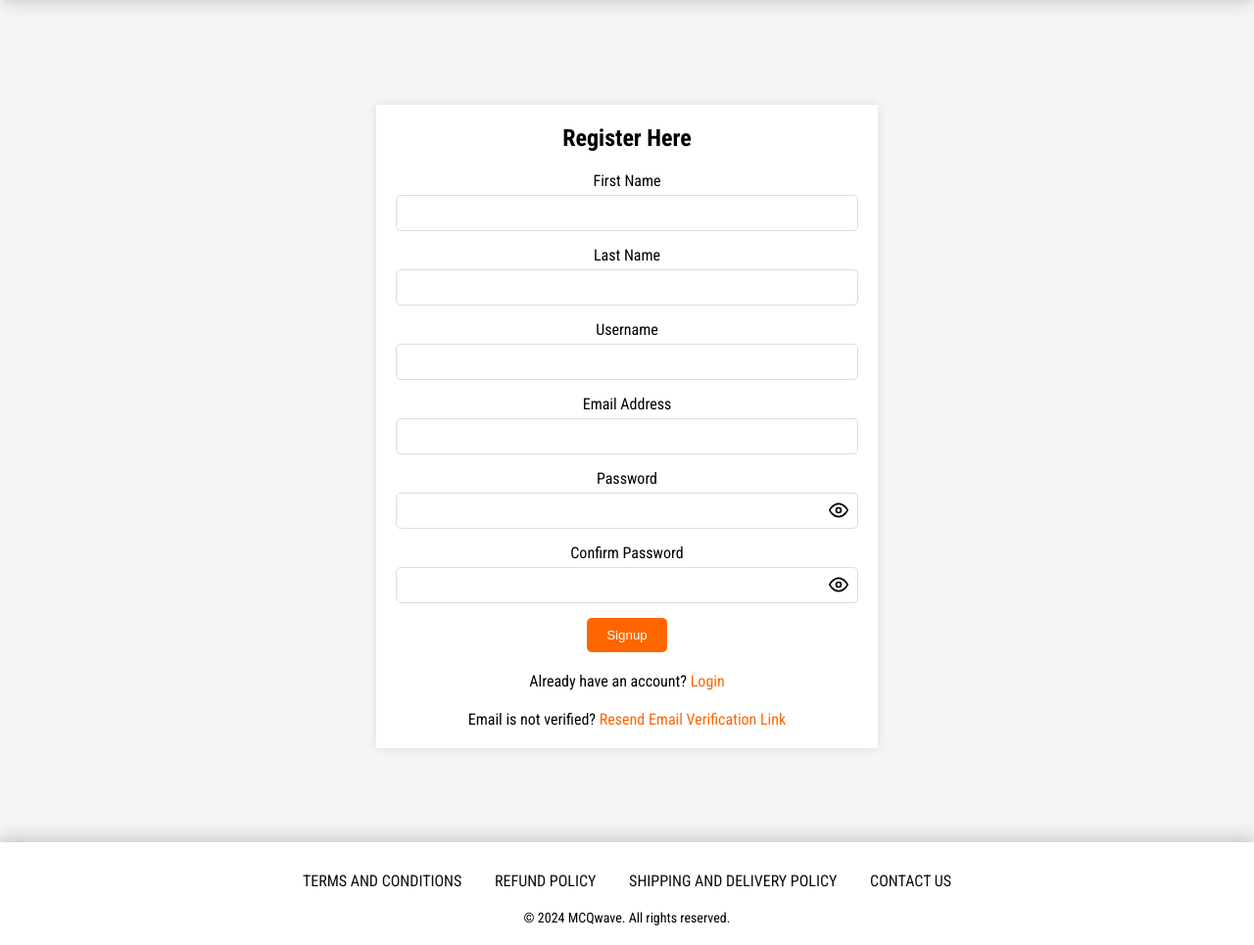
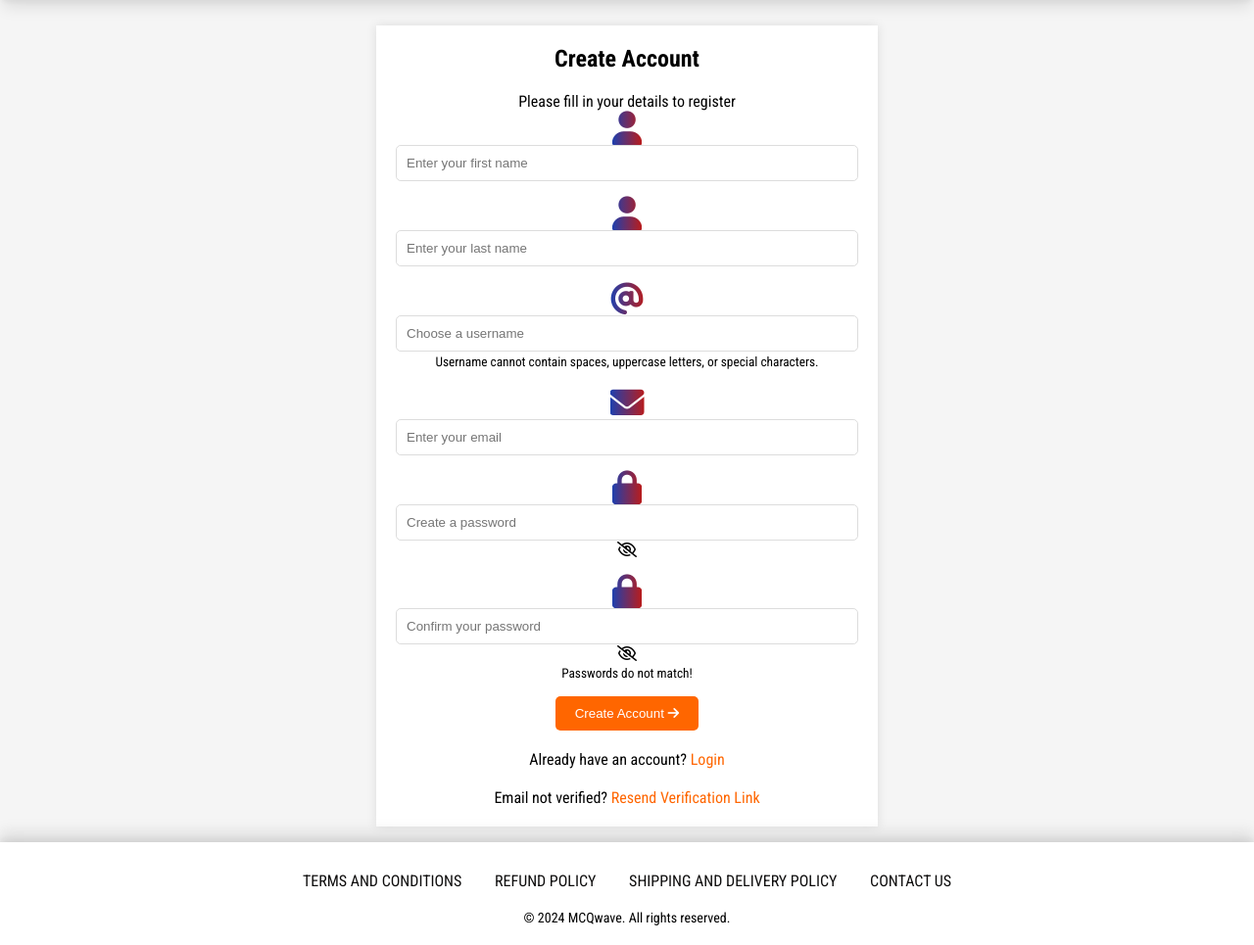
Before and after one commit to choyalsandeep01/mcqwave2, a Django app: page /signup/ in a window 1280 px wide. Shown: the part 80-1045 px from the top of the page at 98% size. Run offline with Django 4.2, Linux system fonts and the light colour scheme; parts of the project's set-up code (start-up, migrations or seed data) failed here and were passed over; some web fonts are replaced.

Commit message:
Update signup.html

```diff
--- a/templates/accounts/signup.html
+++ b/templates/accounts/signup.html
@@ -3,6 +3,8 @@
 {% block title %}Home-Register{% endblock title %}
 
 {% block content %}
+<link rel="stylesheet" href="https://cdnjs.cloudflare.com/ajax/libs/font-awesome/6.0.0/css/all.min.css">
+
 <link rel="stylesheet" href="/media/css/signup.css">
 <style>
 .password-toggle {
@@ -27,63 +29,77 @@
 
 <div class="signup-container">
     <div class="signup-box">
-        <h2>Register Here</h2>
-        <form method="POST" id="signupForm">
+        <div class="login-header">
+            <h2>Create Account</h2>
+            <p class="subtitle">Please fill in your details to register</p>
+        </div>
+
+        <form method="POST" id="signupForm" class="login-form">
             {% csrf_token %}
             {% include "base/alert.html" %}
+
             <div class="form-group">
-                <label for="first_name">First Name</label>
-                <input type="text" id="first_name" name="first_name">
+                <div class="input-group">
+                    <i class="fas fa-user input-icon si"></i>
+                    <input type="text" id="first_name" name="first_name" placeholder="Enter your first name">
                 </div>
+            </div>
+
             <div class="form-group">
-                <label for="last_name">Last Name</label>
-                <input type="text" id="last_name" name="last_name">
+                <div class="input-group">
+                    <i class="fas fa-user input-icon si"></i>
+                    <input type="text" id="last_name" name="last_name" placeholder="Enter your last name">
                 </div>
+            </div>
+
             <div class="form-group">
-                <label for="username">Username</label>
-                <input type="text" id="username" name="username">
-                <small id="usernameFeedback" style="color: red; display: none;">
+                <div class="input-group">
+                    <i class="fas fa-at input-icon si"></i>
+                    <input type="text" id="username" name="username" placeholder="Choose a username">
+                </div>
+                <small id="usernameFeedback" class="error-feedback">
                     Username cannot contain spaces, uppercase letters, or special characters.
                 </small>
             </div>
+
             <div class="form-group">
-                <label for="email">Email Address</label>
-                <input type="email" id="email" name="email">
-            </div>
-            <div class="form-group">
-                <label for="password">Password</label>
-                <div style="position: relative;">
-                    <input type="password" id="password" name="password">
-                    <svg class="password-toggle" onclick="togglePassword('password')" id="password-toggle" viewBox="0 0 24 24" fill="none" stroke="currentColor" stroke-width="2">
-                        <path class="eye-open" d="M1 12s4-8 11-8 11 8 11 8-4 8-11 8-11-8-11-8z"></path>
-                        <circle class="eye-open" cx="12" cy="12" r="3"></circle>
-                        <path class="eye-closed" d="M17.94 17.94A10.07 10.07 0 0 1 12 20c-7 0-11-8-11-8a18.45 18.45 0 0 1 5.06-5.94M9.9 4.24A9.12 9.12 0 0 1 12 4c7 0 11 8 11 8a18.5 18.5 0 0 1-2.16 3.19m-6.72-1.07a3 3 0 1 1-4.24-4.24" style="display: none"></path>
-                        <line class="eye-closed" x1="1" y1="1" x2="23" y2="23" style="display: none"></line>
-                    </svg>
+                <div class="input-group">
+                    <i class="fas fa-envelope input-icon si"></i>
+                    <input type="email" id="email" name="email" placeholder="Enter your email">
                 </div>
             </div>
+
             <div class="form-group">
-                <label for="confirm_password">Confirm Password</label>
-                <div style="position: relative;">
-                    <input type="password" id="confirm_password" name="confirm_password">
-                    <svg class="password-toggle" onclick="togglePassword('confirm_password')" id="confirm-password-toggle" viewBox="0 0 24 24" fill="none" stroke="currentColor" stroke-width="2">
-                        <path class="eye-open" d="M1 12s4-8 11-8 11 8 11 8-4 8-11 8-11-8-11-8z"></path>
-                        <circle class="eye-open" cx="12" cy="12" r="3"></circle>
-                        <path class="eye-closed" d="M17.94 17.94A10.07 10.07 0 0 1 12 20c-7 0-11-8-11-8a18.45 18.45 0 0 1 5.06-5.94M9.9 4.24A9.12 9.12 0 0 1 12 4c7 0 11 8 11 8a18.5 18.5 0 0 1-2.16 3.19m-6.72-1.07a3 3 0 1 1-4.24-4.24" style="display: none"></path>
-                        <line class="eye-closed" x1="1" y1="1" x2="23" y2="23" style="display: none"></line>
-                    </svg>
+                <div class="input-group">
+                    <i class="fas fa-lock input-icon si"></i>
+                    <input type="password" id="password" name="password" placeholder="Create a password">
+                    <i class="far fa-eye-slash toggle-password" onclick="togglePassword('password')"></i>
                 </div>
-                <small id="passwordFeedback" style="color: red; display: none;">
+            </div>
+
+            <div class="form-group">
+                <div class="input-group">
+                    <i class="fas fa-lock input-icon si"></i>
+                    <input type="password" id="confirm_password" name="confirm_password" placeholder="Confirm your password">
+                    <i class="far fa-eye-slash toggle-password" onclick="togglePassword('confirm_password')"></i>
+                </div>
+                <small id="passwordFeedback" class="error-feedback">
                     Passwords do not match!
                 </small>
             </div>
-            <button type="submit">Signup</button>
-            <p>Already have an account? <a href="/login">Login</a></p>
-            <p>Email is not verified? <a href="/resend_email">Resend Email Verification Link</a></p>
+
+            <button type="submit" class="login-btn">
+                <span>Create Account</span>
+                <i class="fas fa-arrow-right nfas"></i>
+            </button>
+
+            <div class="additional-links">
+                <p>Already have an account? <a href="/login" class="highlight-link">Login</a></p>
+                <p>Email not verified? <a href="/resend_email" class="highlight-link">Resend Verification Link</a></p>
+            </div>
         </form>
     </div>
 </div>
-
 <script>
     // Username validation
     document.getElementById('username').addEventListener('input', function() {
@@ -91,32 +107,26 @@ document.getElementById('username').addEventListener('input', function() {
         const feedback = document.getElementById('usernameFeedback');
         const isValid = /^[a-z0-9]+$/.test(username);
 
-    if (!isValid) {
-        feedback.style.display = 'block';
-    } else {
-        feedback.style.display = 'none';
-    }
+        feedback.style.display = isValid ? 'none' : 'block';
     });
 
     // Password visibility toggle
     function togglePassword(inputId) {
         const passwordInput = document.getElementById(inputId);
-    const toggleIcon = document.getElementById(inputId === 'password' ? 'password-toggle' : 'confirm-password-toggle');
-    const openEyePaths = toggleIcon.querySelectorAll('.eye-open');
-    const closedEyePaths = toggleIcon.querySelectorAll('.eye-closed');
+        const toggleIcon = passwordInput.nextElementSibling;
 
         if (passwordInput.type === 'password') {
             passwordInput.type = 'text';
-        openEyePaths.forEach(path => path.style.display = 'none');
-        closedEyePaths.forEach(path => path.style.display = 'block');
+            toggleIcon.classList.remove('fa-eye-slash');
+            toggleIcon.classList.add('fa-eye');
         } else {
             passwordInput.type = 'password';
-        openEyePaths.forEach(path => path.style.display = 'block');
-        closedEyePaths.forEach(path => path.style.display = 'none');
+            toggleIcon.classList.remove('fa-eye');
+            toggleIcon.classList.add('fa-eye-slash');
         }
     }
 
-// Password matching validation
+    // Form submission validation
     document.getElementById('signupForm').addEventListener('submit', function(e) {
         const password = document.getElementById('password').value;
         const confirmPassword = document.getElementById('confirm_password').value;
@@ -136,11 +146,7 @@ document.getElementById('confirm_password').addEventListener('input', function()
         const confirmPassword = this.value;
         const passwordFeedback = document.getElementById('passwordFeedback');
 
-    if (password !== confirmPassword) {
-        passwordFeedback.style.display = 'block';
-    } else {
-        passwordFeedback.style.display = 'none';
-    }
+        passwordFeedback.style.display = password !== confirmPassword ? 'block' : 'none';
     });
     </script>
 {% endblock %}
```
Lines whose indentation alone changed are shown as unchanged.
